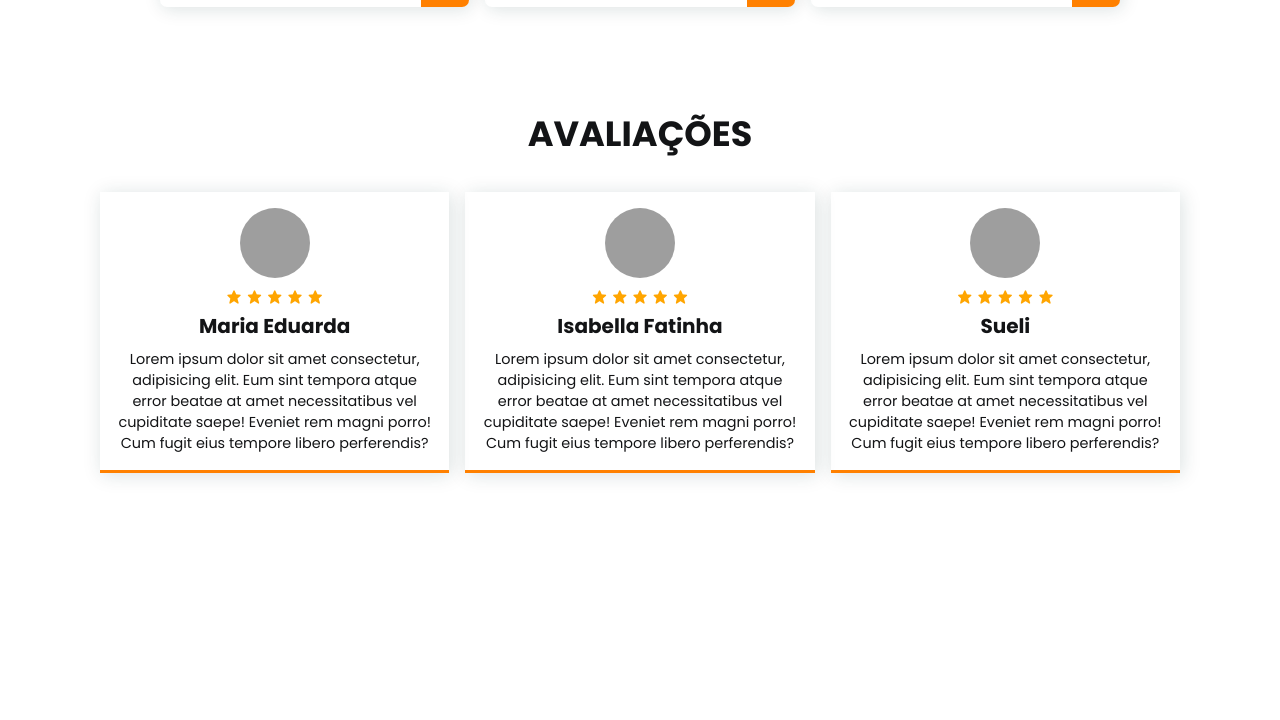
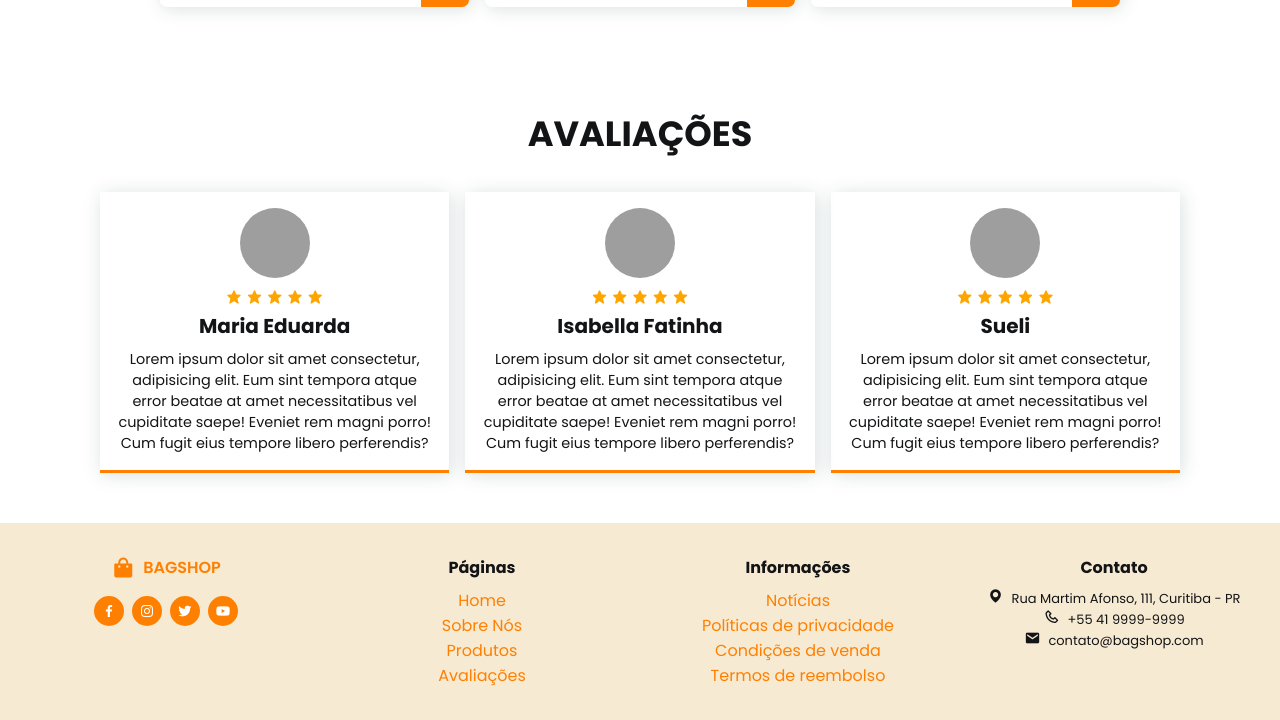
Before and after one commit to rmeIIo/roger_correa, a plain HTML site: page index.html in a window 1280 px wide. Shown: the part 2078-2798 px from the top of the page. Before the commit the page ends 2601 px from the top, so only its background shows below. Drawn offline with nearby package versions, Linux system fonts and the light colour scheme; grey boxes are pictures that could not be loaded.

Commit message:
add footer
adicionado footer e estilizado

```diff
--- a/index.html
+++ b/index.html
@@ -167,6 +167,42 @@
         </section>
     </main>
 
+    <footer>
+        <div class="footerBox">
+            <a href="#" class="logo"><i class="bx bxs-shopping-bag"></i> BAGSHOP</a>
+
+            <div class="socialMedia">
+                <a href="#"><i class="bx bxl-facebook"></i></a>
+                <a href="#"><i class="bx bxl-instagram"></i></a>
+                <a href="#"><i class="bx bxl-twitter"></i></a>
+                <a href="#"><i class="bx bxl-youtube"></i></a>
+            </div>
+        </div>
+
+        <div class="footerBox">
+            <h5>Páginas</h5>
+            <a href="#">Home</a>
+            <a href="#">Sobre Nós</a>
+            <a href="#">Produtos</a>
+            <a href="#">Avaliações</a>
+        </div>
+
+        <div class="footerBox">
+            <h5>Informações</h5>
+            <a href="#">Notícias</a>
+            <a href="#">Políticas de privacidade</a>
+            <a href="#">Condições de venda</a>
+            <a href="#">Termos de reembolso</a>
+        </div>
+
+        <div class="footerBox">
+            <h5>Contato</h5>
+            <p><i class="bx bxs-map"></i>Rua Martim Afonso, 111, Curitiba - PR</p>
+            <p><i class="bx bx-phone"></i>+55 41 9999-9999</p>
+            <p><i class="bx bxs-envelope"></i>contato@bagshop.com</p>
+        </div>
+    </footer>
+
     <script src="./script.js"></script>
 </body>
 </html>
--- a/style.css
+++ b/style.css
@@ -351,3 +351,62 @@ nav.active {
 .reviewBox:hover {
     background: rgb(247, 234, 210);
 }
+
+footer {
+    display: grid;
+    grid-template-columns: repeat(auto-fit, minmax(280px, auto));
+    gap: 1rem;
+    padding: 2rem 1rem;
+    background: rgb(247, 234, 210);
+}
+
+footer .socialMedia {
+    display: flex;
+    column-gap: .5rem;
+    margin-top: 1rem;
+}
+
+footer .socialMedia .bx {
+    width: 30px;
+    height: 30px;
+    border-radius: 50%;
+    color: var(--background-color);
+    background: var(--primary-color);
+    display: flex;
+    justify-content: center;
+    align-items: center;
+    transition: .2s ease-in-out;
+}
+
+footer .socialMedia .bx:hover {
+    background: var(--second-color);
+}
+
+footer .footerBox {
+    display: flex;
+    align-items: center;
+    flex-direction: column;
+}
+
+footer .footerBox h5 {
+    font-size: 1rem;
+    margin-bottom: 0.5rem;
+    color: var(--text-color);
+}
+
+footer .footerBox a {
+    color: var(--primary-color);
+}
+
+footer .footerBox a:hover {
+    color: var(--second-color);
+}
+
+footer .footerBox p {
+    font-size: 13px;
+}
+
+footer .footerBox p i {
+    margin-right: 0.5rem;
+    font-size: 1rem;
+}
```
